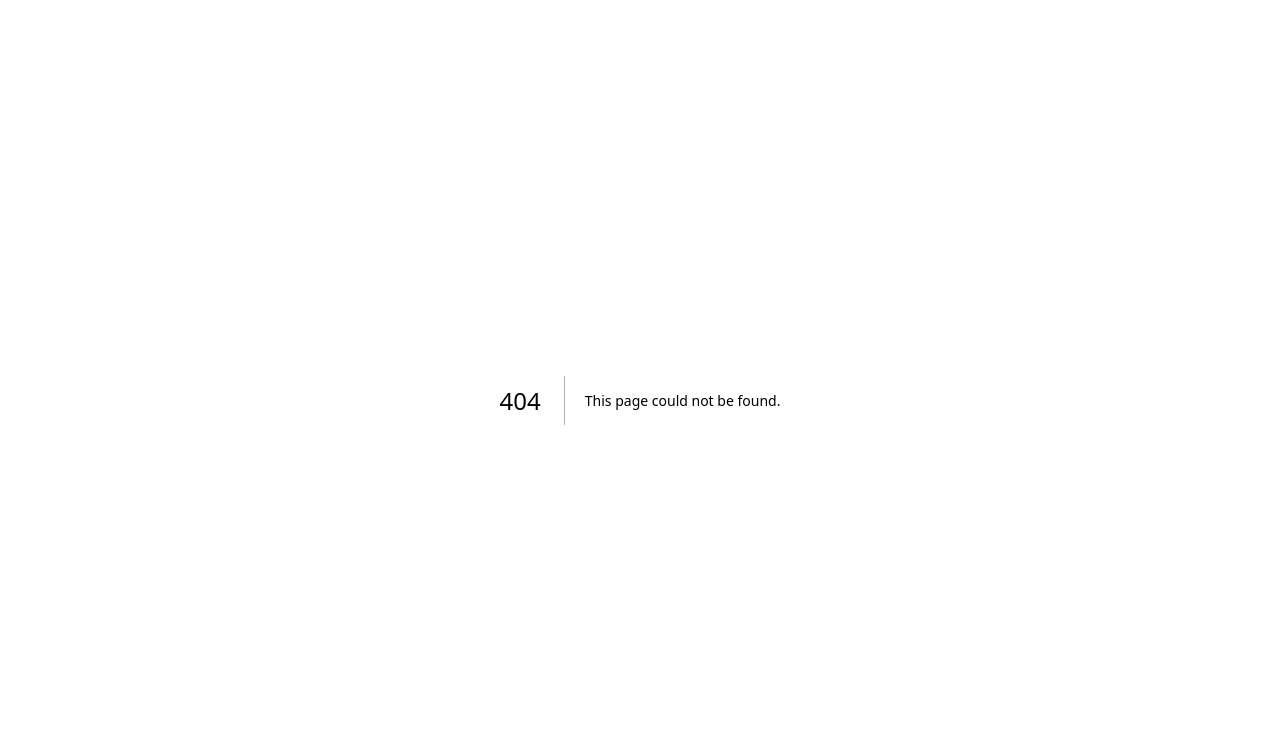
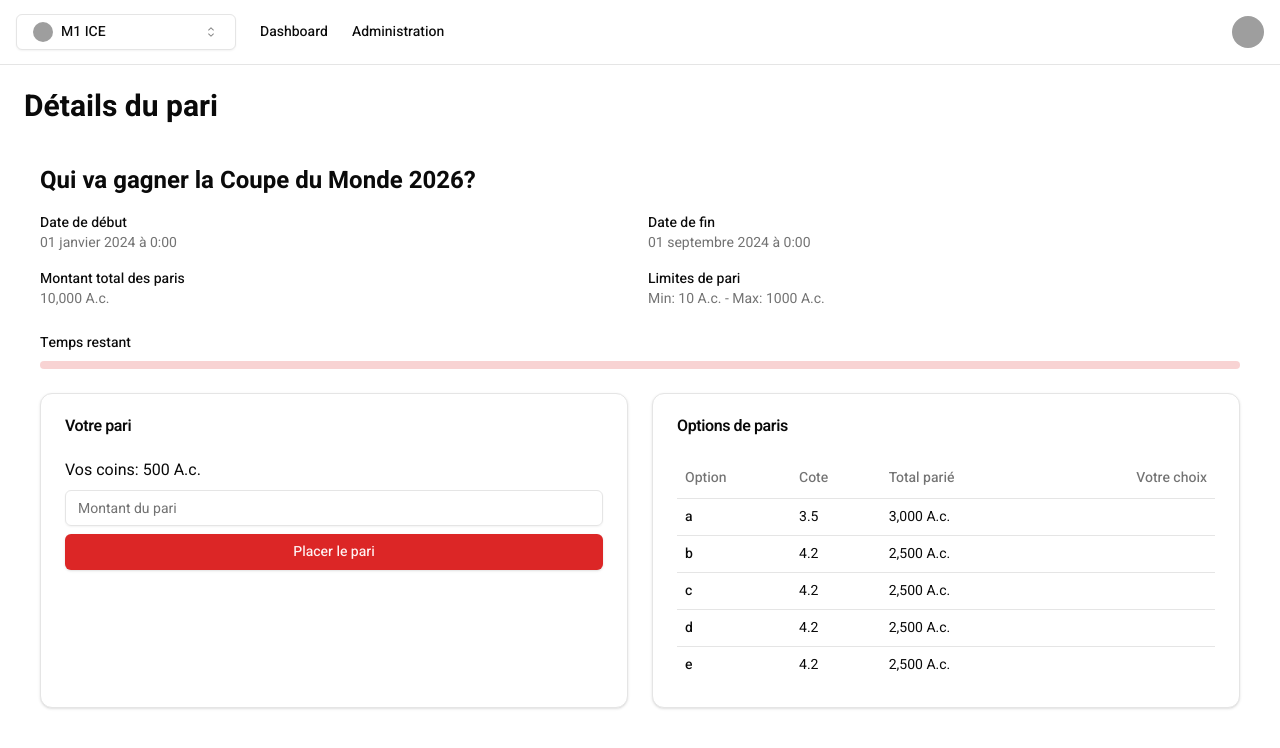
Before and after one commit to Drosscend/atomic-betting, a Next.js app: page /dashboard/1/bets/1 in a window 1280 px wide. Before the commit this address had no page. Shown: the top 748 px of the page. Built offline with nearby package versions, Linux system fonts and the light colour scheme; grey boxes are pictures that could not be loaded.

Commit message:
Feat(Bet): add bet info page

```diff
--- a/package.json
+++ b/package.json
@@ -19,6 +19,7 @@
     "@radix-ui/react-dropdown-menu": "^2.1.1",
     "@radix-ui/react-label": "^2.1.0",
     "@radix-ui/react-popover": "^1.1.1",
+    "@radix-ui/react-progress": "^1.1.0",
     "@radix-ui/react-select": "^2.1.1",
     "@radix-ui/react-slot": "^1.1.0",
     "@radix-ui/react-switch": "^1.1.0",
--- a/src/app/dashboard/[id]/_components/current-bet.tsx
+++ b/src/app/dashboard/[id]/_components/current-bet.tsx
@@ -1,7 +1,9 @@
 "use client";
 
+import { useTeam } from "@/contexts/team-context";
 import { format, formatDistance } from "date-fns";
 import { fr } from "date-fns/locale";
+import Link from "next/link";
 import { IncrementNumber } from "@/components/increment-number";
 import { Badge } from "@/components/ui/badge";
 import { Button } from "@/components/ui/button";
@@ -41,6 +43,7 @@ const bets: Bet[] = [
 ];
 
 export function CurrentBet() {
+  const { selectedTeam } = useTeam();
   const formatTimeLeft = (endDate: string) => {
     const now = new Date();
     const end = new Date(endDate);
@@ -111,7 +114,9 @@ export function CurrentBet() {
             )}
           </CardContent>
           <CardFooter>
-            <Button className="w-full">{bet.userBetAmount !== null ? "Voir les détails du pari" : "Placer un pari"}</Button>
+            <Link href={`/dashboard/${selectedTeam?.value}/bets/${bet.id}`} passHref className="w-full">
+              <Button className="w-full">{bet.userBetAmount !== null ? "Voir les détails du pari" : "Placer un pari"}</Button>
+            </Link>
           </CardFooter>
         </Card>
       ))}
--- /dev/null
+++ b/src/app/dashboard/[id]/bets/[betId]/_components/bet-details.tsx
@@ -0,0 +1,19 @@
+import { BetInfo } from "@/app/dashboard/[id]/bets/[betId]/_components/bet-info";
+import { BetOptions } from "@/app/dashboard/[id]/bets/[betId]/_components/bet-options";
+import { TimeRemaining } from "@/app/dashboard/[id]/bets/[betId]/_components/time-remaining";
+import { UserBet } from "@/app/dashboard/[id]/bets/[betId]/_components/user-bet";
+import type { Bet, UserInfo } from "@/app/dashboard/[id]/bets/[betId]/page";
+
+export function BetDetails({ bet, userInfo }: { bet: Bet; userInfo: UserInfo }) {
+  return (
+    <div className="container mx-auto p-4">
+      <h1 className="mb-4 text-2xl font-bold">{bet.title}</h1>
+      <BetInfo bet={bet} />
+      <TimeRemaining endDate={bet.endDate} />
+      <div className="grid grid-cols-1 gap-6 md:grid-cols-2">
+        <UserBet bet={bet} userInfo={userInfo} />
+        <BetOptions options={bet.options} userAnswerId={bet.userAnswer} />
+      </div>
+    </div>
+  );
+}
--- /dev/null
+++ b/src/app/dashboard/[id]/bets/[betId]/_components/bet-info.tsx
@@ -0,0 +1,31 @@
+import type { Bet } from "@/app/dashboard/[id]/bets/[betId]/page";
+import { format } from "date-fns/format";
+import { fr } from "date-fns/locale";
+import { IncrementNumber } from "@/components/increment-number";
+
+export function BetInfo({ bet }: { bet: Bet }) {
+  return (
+    <div className="mb-6 grid grid-cols-1 gap-4 md:grid-cols-2">
+      <div>
+        <p className="text-sm font-medium">Date de début</p>
+        <p className="text-muted-foreground text-sm">{format(new Date(bet.startDate), "dd MMMM yyyy à H:mm", { locale: fr })}</p>
+      </div>
+      <div>
+        <p className="text-sm font-medium">Date de fin</p>
+        <p className="text-muted-foreground text-sm">{format(new Date(bet.endDate), "dd MMMM yyyy à H:mm", { locale: fr })}</p>
+      </div>
+      <div>
+        <p className="text-sm font-medium">Montant total des paris</p>
+        <p className="text-muted-foreground text-sm">
+          <IncrementNumber end={bet.totalBetAmount} duration={1000} /> A.c.
+        </p>
+      </div>
+      <div>
+        <p className="text-sm font-medium">Limites de pari</p>
+        <p className="text-muted-foreground text-sm">
+          Min: {bet.minBet} A.c. - Max: {bet.maxBet} A.c.
+        </p>
+      </div>
+    </div>
+  );
+}
--- /dev/null
+++ b/src/app/dashboard/[id]/bets/[betId]/_components/bet-options.tsx
@@ -0,0 +1,50 @@
+"use client";
+
+import type { Bet } from "@/app/dashboard/[id]/bets/[betId]/page";
+import { useState } from "react";
+import { IncrementNumber } from "@/components/increment-number";
+import { Badge } from "@/components/ui/badge";
+import { Card, CardContent, CardHeader, CardTitle } from "@/components/ui/card";
+import { Table, TableBody, TableCell, TableHead, TableHeader, TableRow } from "@/components/ui/table";
+
+export function BetOptions({ options, userAnswerId }: { options: Bet["options"]; userAnswerId: string | null }) {
+  const [selectedOption, setSelectedOption] = useState<string | null>(userAnswerId);
+
+  return (
+    <Card>
+      <CardHeader>
+        <CardTitle>Options de paris</CardTitle>
+      </CardHeader>
+      <CardContent>
+        <Table>
+          <TableHeader>
+            <TableRow>
+              <TableHead>Option</TableHead>
+              <TableHead>Cote</TableHead>
+              <TableHead>Total parié</TableHead>
+              <TableHead className="text-right">Votre choix</TableHead>
+            </TableRow>
+          </TableHeader>
+          <TableBody>
+            {options.map((option) => (
+              <TableRow key={option.id} className={selectedOption === option.id ? "bg-muted/50" : ""} onClick={() => setSelectedOption(option.id)}>
+                <TableCell className="font-medium">{option.text}</TableCell>
+                <TableCell>{option.odds}</TableCell>
+                <TableCell>
+                  <IncrementNumber end={option.totalBet} duration={1000} /> A.c.
+                </TableCell>
+                <TableCell className="text-right">
+                  {selectedOption === option.id ? (
+                    <Badge variant="default">Votre choix</Badge>
+                  ) : userAnswerId === option.id ? (
+                    <Badge variant="secondary">Choix actuel</Badge>
+                  ) : null}
+                </TableCell>
+              </TableRow>
+            ))}
+          </TableBody>
+        </Table>
+      </CardContent>
+    </Card>
+  );
+}
--- /dev/null
+++ b/src/app/dashboard/[id]/bets/[betId]/_components/time-remaining.tsx
@@ -0,0 +1,28 @@
+"use client";
+
+import { useEffect, useState } from "react";
+import { Progress } from "@/components/ui/progress";
+
+export function TimeRemaining({ endDate }: { endDate: string }) {
+  const [progress, setProgress] = useState(0);
+
+  useEffect(() => {
+    const end = new Date(endDate).getTime();
+    const updateProgress = () => {
+      const now = new Date().getTime();
+      const total = end - now;
+      const percentage = Math.max(0, Math.min(100, (total / (24 * 60 * 60 * 1000)) * 100));
+      setProgress(percentage);
+    };
+    updateProgress();
+    const interval = setInterval(updateProgress, 1000);
+    return () => clearInterval(interval);
+  }, [endDate]);
+
+  return (
+    <div className="mb-6">
+      <p className="mb-2 text-sm font-medium">Temps restant</p>
+      <Progress value={progress} className="w-full" />
+    </div>
+  );
+}
--- /dev/null
+++ b/src/app/dashboard/[id]/bets/[betId]/_components/user-bet.tsx
@@ -0,0 +1,47 @@
+"use client";
+
+import type { Bet, UserInfo } from "@/app/dashboard/[id]/bets/[betId]/page";
+import { useState } from "react";
+import { IncrementNumber } from "@/components/increment-number";
+import { Badge } from "@/components/ui/badge";
+import { Button } from "@/components/ui/button";
+import { Card, CardContent, CardHeader, CardTitle } from "@/components/ui/card";
+import { Input } from "@/components/ui/input";
+
+export function UserBet({ bet, userInfo }: { bet: Bet; userInfo: UserInfo }) {
+  const [betAmount, setBetAmount] = useState(bet.userBetAmount || "");
+
+  const handleBet = () => {
+    // Logique pour placer le pari
+    console.log("Pari placé:", betAmount);
+  };
+
+  return (
+    <Card>
+      <CardHeader>
+        <CardTitle>Votre pari</CardTitle>
+      </CardHeader>
+      <CardContent>
+        {bet.userBetAmount !== null ? (
+          <>
+            <Badge variant="secondary" className="mb-2">
+              Pari placé
+            </Badge>
+            <p className="text-sm">
+              Montant: <IncrementNumber end={bet.userBetAmount} duration={1000} /> A.c.
+            </p>
+            <p className="text-sm">Votre réponse: {bet.userAnswer}</p>
+          </>
+        ) : (
+          <>
+            <p className="mb-2">Vos coins: {userInfo.coins} A.c.</p>
+            <Input type="number" placeholder="Montant du pari" value={betAmount} onChange={(e) => setBetAmount(e.target.value)} className="mb-2" />
+            <Button onClick={handleBet} className="w-full">
+              Placer le pari
+            </Button>
+          </>
+        )}
+      </CardContent>
+    </Card>
+  );
+}
--- /dev/null
+++ b/src/app/dashboard/[id]/bets/[betId]/page.tsx
@@ -0,0 +1,50 @@
+import { BetDetails } from "@/app/dashboard/[id]/bets/[betId]/_components/bet-details";
+
+export type Bet = {
+  id: string;
+  title: string;
+  startDate: string;
+  endDate: string;
+  userBetAmount: number | null;
+  totalBetAmount: number;
+  userAnswer: string | null;
+  minBet: number;
+  maxBet: number;
+  options: Array<{ id: string; text: string; odds: number; totalBet: number }>;
+};
+
+export type UserInfo = {
+  coins: number;
+};
+
+export default function Page({ params }: { params: { betId: string } }) {
+  const bet: Bet = {
+    id: params.betId,
+    title: "Qui va gagner la Coupe du Monde 2026?",
+    startDate: "2024-01-01T00:00:00Z",
+    endDate: "2024-09-01T00:00:00Z",
+    userBetAmount: null,
+    totalBetAmount: 10000,
+    userAnswer: null,
+    minBet: 10,
+    maxBet: 1000,
+    options: [
+      { id: "1", text: "a", odds: 3.5, totalBet: 3000 },
+      { id: "2", text: "b", odds: 4.2, totalBet: 2500 },
+      { id: "3", text: "c", odds: 4.2, totalBet: 2500 },
+      { id: "4", text: "d", odds: 4.2, totalBet: 2500 },
+      { id: "5", text: "e", odds: 4.2, totalBet: 2500 },
+    ],
+  };
+
+  const userInfo: UserInfo = {
+    coins: 500,
+  };
+
+  return (
+    <div className="container mx-auto p-6">
+      <h1 className="mb-6 text-3xl font-bold">Détails du pari</h1>
+      <BetDetails bet={bet} userInfo={userInfo} />
+    </div>
+  );
+}
--- /dev/null
+++ b/src/components/ui/progress.tsx
@@ -0,0 +1,19 @@
+"use client";
+
+import * as ProgressPrimitive from "@radix-ui/react-progress";
+import * as React from "react";
+import { cn } from "@/lib/utils";
+
+const Progress = React.forwardRef<React.ElementRef<typeof ProgressPrimitive.Root>, React.ComponentPropsWithoutRef<typeof ProgressPrimitive.Root>>(
+  ({ className, value, ...props }, ref) => (
+    <ProgressPrimitive.Root ref={ref} className={cn("bg-primary/20 relative h-2 w-full overflow-hidden rounded-full", className)} {...props}>
+      <ProgressPrimitive.Indicator
+        className="bg-primary size-full flex-1 transition-all"
+        style={{ transform: `translateX(-${100 - (value || 0)}%)` }}
+      />
+    </ProgressPrimitive.Root>
+  )
+);
+Progress.displayName = ProgressPrimitive.Root.displayName;
+
+export { Progress };
```
Also changed, not shown: 1 other file (tests, documents, lock files or other folders).
